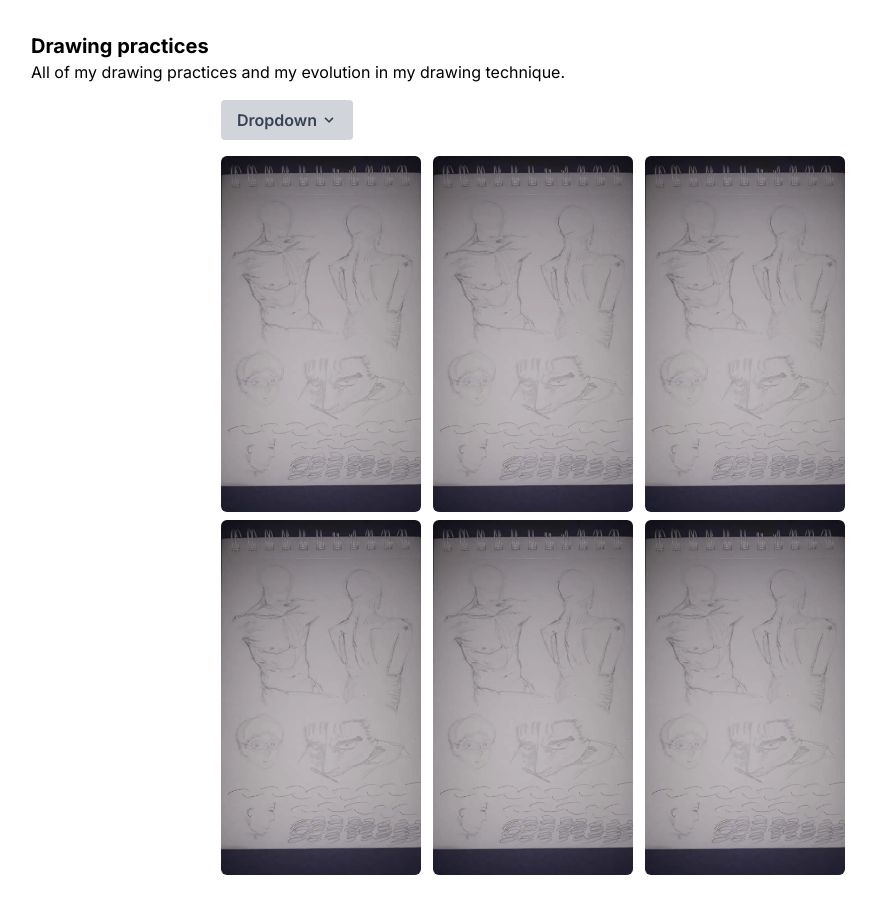
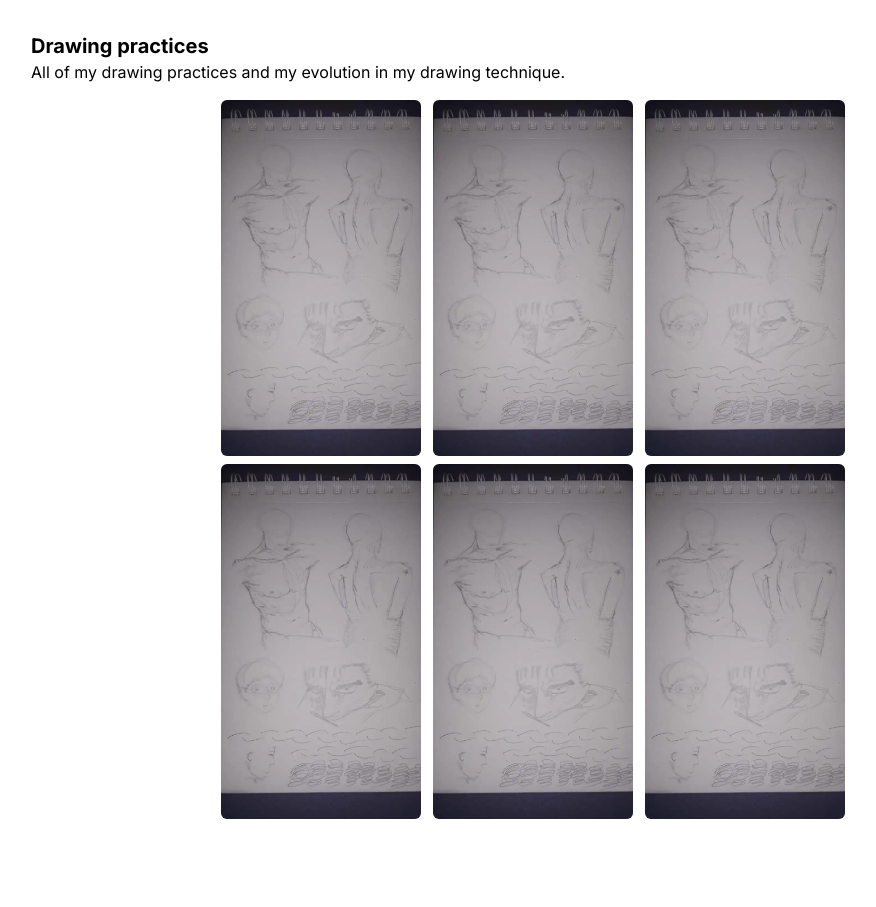
Before and after one commit to Hctor11/drawing-consistency, a Next.js app: page / in a window 1280 px wide. Shown: the whole page, without its empty margins (1-877 px from the left). After the commit the page ends 851 px from the top, so only its background shows below. Built offline with nearby package versions, Linux system fonts and the light colour scheme.

Commit message:
[add] i will kept it simple

```diff
--- a/components/Gallery.tsx
+++ b/components/Gallery.tsx
@@ -6,46 +6,6 @@ import './Dropdown.css'
 const Gallery = () => {
   return (
     <div>
-      <div className="mb-4">
-        <div className="dropdown inline-block relative z-10">
-          <button className="bg-gray-300 text-gray-700 font-semibold py-2 px-4 rounded inline-flex items-center">
-            <span className="mr-1">Dropdown</span>
-            <svg
-              className="fill-current h-4 w-4"
-              xmlns="http://www.w3.org/2000/svg"
-              viewBox="0 0 20 20"
-            >
-              <path d="M9.293 12.95l.707.707L15.657 8l-1.414-1.414L10 10.828 5.757 6.586 4.343 8z" />{" "}
-            </svg>
-          </button>
-          <ul className="dropdown-menu absolute hidden text-gray-700 pt-1">
-            <li className="">
-              <a
-                className="rounded-t bg-gray-200 hover:bg-gray-400 py-2 px-4 block whitespace-no-wrap"
-                href="#"
-              >
-                One
-              </a>
-            </li>
-            <li className="">
-              <a
-                className="bg-gray-200 hover:bg-gray-400 py-2 px-4 block whitespace-no-wrap"
-                href="#"
-              >
-                Two
-              </a>
-            </li>
-            <li className="">
-              <a
-                className="rounded-b bg-gray-200 hover:bg-gray-400 py-2 px-4 block whitespace-no-wrap"
-                href="#"
-              >
-                Three is the magic number
-              </a>
-            </li>
-          </ul>
-        </div>
-      </div>
       <div className="columns-1 gap-2 sm:columns-2 sm:gap-3 md:columns-3 lg:columns-4 [&>img:not(:first-child)]:mt-8">
         <div className="">
           {ENTRIES.map((item) => (
```
